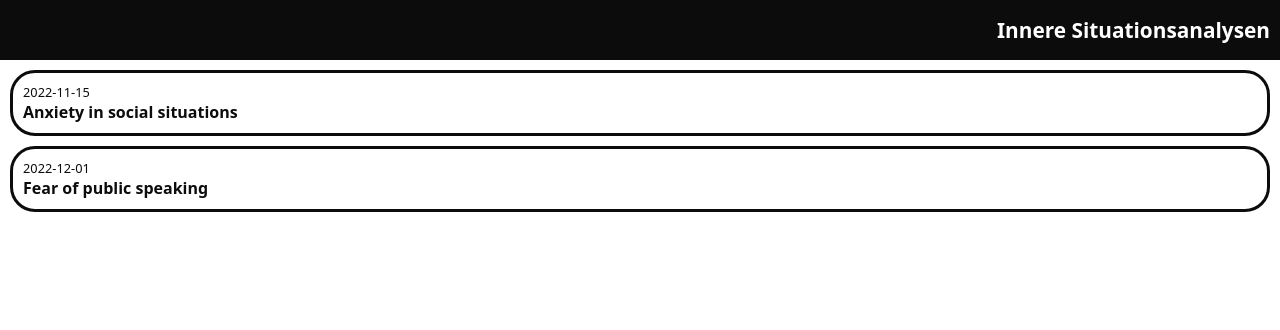
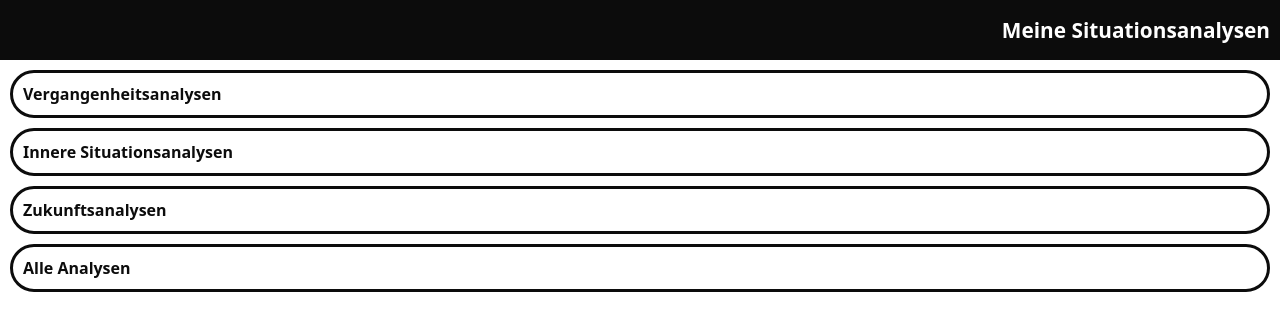
Before and after one commit to vaupunkt/cbaspCompanion, a Next.js app: page / in a window 1280 px wide. Shown: the top 330 px of the page. Built offline with nearby package versions, Linux system fonts and the light colour scheme.

Commit message:
add overview page for all different analysis

```diff
--- a/pages/AllEntriesPage/index.js
+++ b/pages/allentries/index.js
@@ -4,7 +4,7 @@ import EntryList from "@/components/EntryList";
 export default function AllEntriesPage({ allEntries }) {
   return (
     <>
-      <Header title="All Entries" />
+      <Header backButton title="All Entries" />
       <EntryList entries={allEntries} />
     </>
   );
--- a/pages/FutureAnalysesPage/index.js
+++ b/pages/futureanalyses/index.js
@@ -4,7 +4,7 @@ import EntryList from "@/components/EntryList";
 export default function FutureAnalysesPage({ allFutureAnalysisEntries }) {
   return (
     <>
-      <Header title="Zukunftsanalysen" />
+      <Header backButton title="Zukunftsanalysen" />
       <EntryList entries={allFutureAnalysisEntries} />
     </>
   );
--- a/pages/index.js
+++ b/pages/index.js
@@ -1,13 +1,37 @@
+import {
+  EntryListContainer,
+  EntryListItem,
+  EntryListItemLink,
+  EntryListTitle,
+} from "@/components/EntryList/EntryList.style";
 import Header from "@/components/Header";
-import EntryList from "@/components/EntryList";
 
-export default function InnerSituationAnalysisPage({
-  allInnerAnalysisEntries,
-}) {
+export default function MyAnalysesPage() {
   return (
     <>
-      <Header title="Innere Situationsanalysen" />
-      <EntryList entries={allInnerAnalysisEntries} />
+      <Header title="Meine Situationsanalysen" />
+      <EntryListContainer>
+        <EntryListItemLink href="./pastanalyses">
+          <EntryListItem>
+            <EntryListTitle>Vergangenheitsanalysen</EntryListTitle>
+          </EntryListItem>
+        </EntryListItemLink>
+        <EntryListItemLink href="./innersituationanalyses">
+          <EntryListItem>
+            <EntryListTitle>Innere Situationsanalysen</EntryListTitle>
+          </EntryListItem>
+        </EntryListItemLink>
+        <EntryListItemLink href="./futureanalyses">
+          <EntryListItem>
+            <EntryListTitle>Zukunftsanalysen</EntryListTitle>
+          </EntryListItem>
+        </EntryListItemLink>
+        <EntryListItemLink href="./allentries">
+          <EntryListItem>
+            <EntryListTitle>Alle Analysen</EntryListTitle>
+          </EntryListItem>
+        </EntryListItemLink>
+      </EntryListContainer>
     </>
   );
 }
```
Also changed, not shown: pages/PastAnalysesPage/index.js (deleted, +0 -11 lines), pages/innersituationanalyses/index.js (added, +13 -0 lines), pages/pastanalyses/index.js (added, +11 -0 lines).
